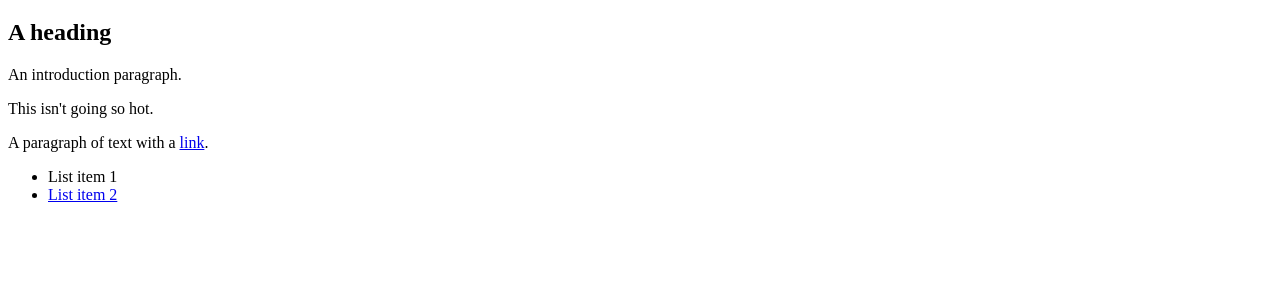
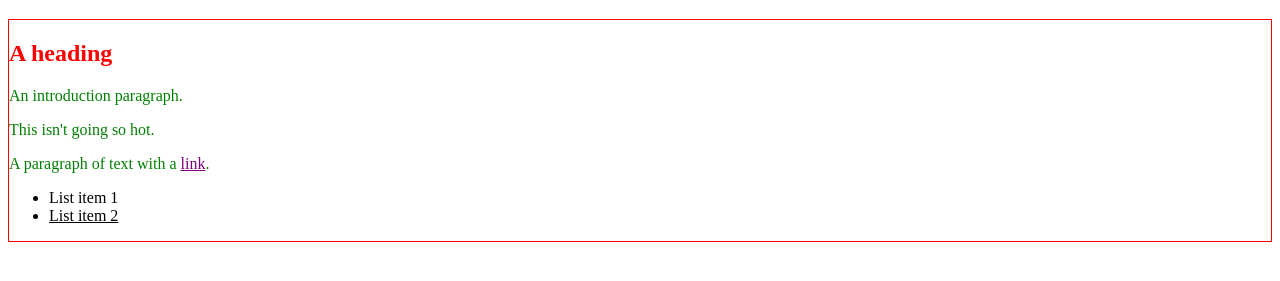
Before and after one commit to emilydemery/css-lessons, a plain HTML site: page lesson02/example01.htm in a window 1280 px wide. Shown: the part 61-342 px from the top of the page. Drawn offline with Linux system fonts and the light colour scheme.

Commit message:
lesson02-finished zipped

```diff
--- /dev/null
+++ b/lesson02-finished/01.css
@@ -0,0 +1,6 @@
+#content { border: 1px solid red; }
+h2 { color: red; }
+p { color: green; }
+.intro { font-weight: bold; }
+a { color: purple; }
+li a { color: black; }
--- a/lesson02/01.css
+++ b/lesson02/01.css
@@ -1 +1,6 @@
-#content [ border: 1px solid red; ]
+#content {border: 1px solid red;}
+h2 {color: red;}
+p {color: green;}
+a {color: purple;}
+li a {color: black}
+li a:hover {color:blue}
```
Also changed, not shown: lesson02-finished/example01.htm (added, +23 -0 lines).
